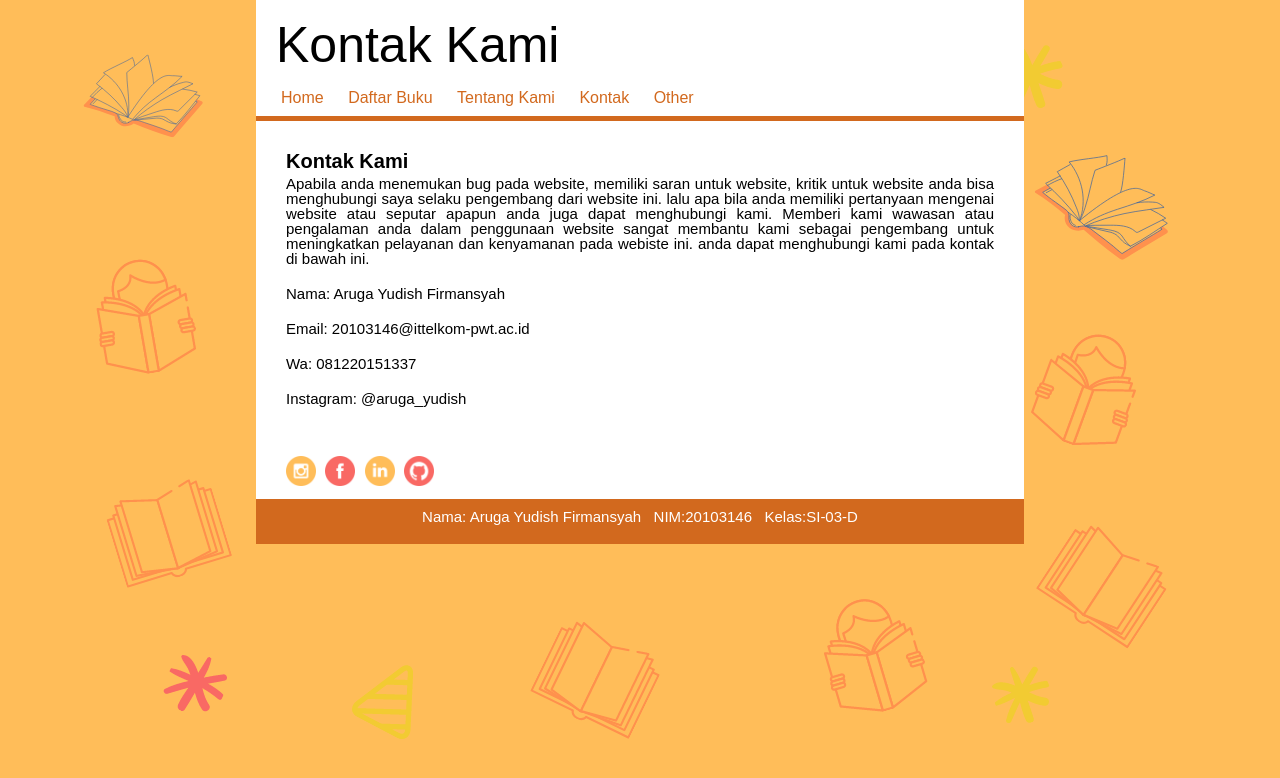
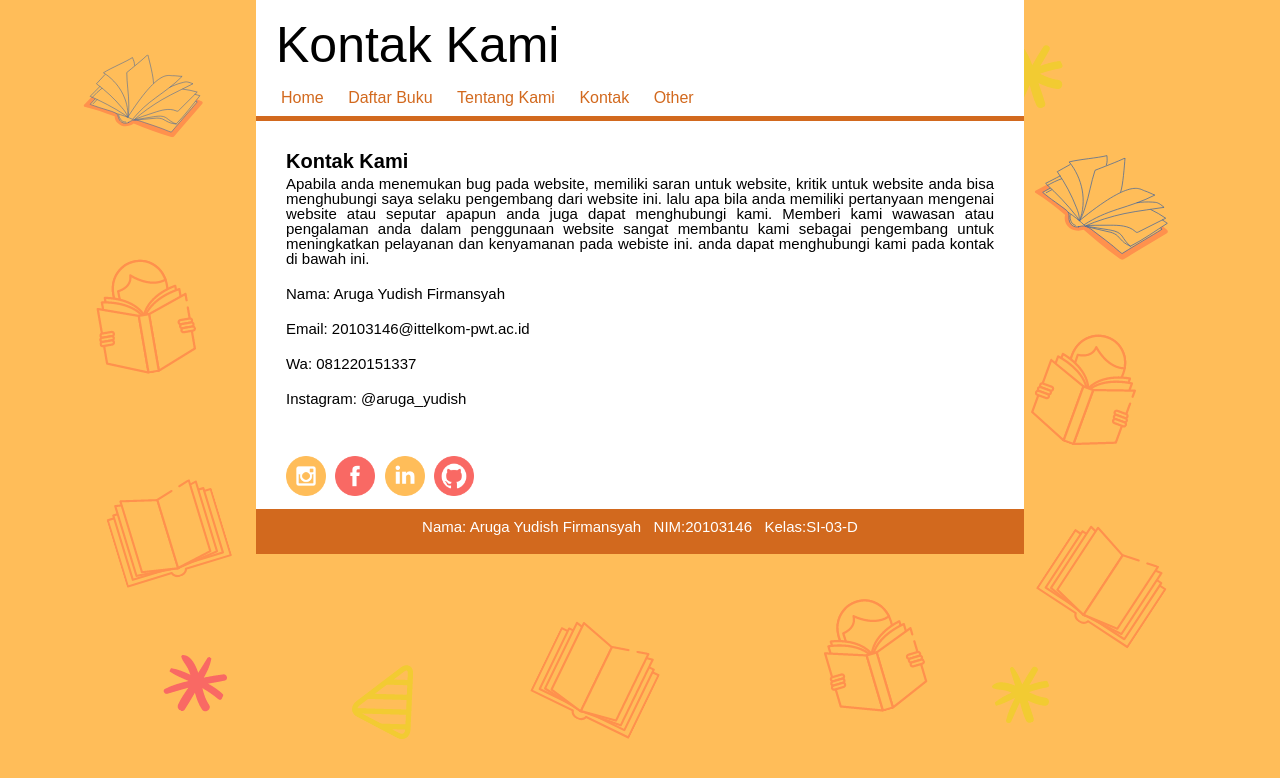
Before and after one commit to ArugaYudish/arugayf, a plain HTML site: page kontak.html in a window 1280 px wide. Drawn offline with Linux system fonts and the light colour scheme.

Commit message:
update 2 kontak html

```diff
--- a/kontak.html
+++ b/kontak.html
@@ -46,10 +46,10 @@
 
 			<ul>
 
-				<li><a href="https://www.instagram.com/aruga_yudish/"><img src="image/ig.png" width="30px"></a></li>
-				<li><a href="https://web.facebook.com/aruga.yf/"><img src="image/fb.png" width="30px"></a></li>
-				<li><a href="https://www.linkedin.com/in/arugayudishf/"><img src="image/linked.png" width="30px"></a></li>
-				<li><a href="https://github.com/ArugaYudish"><img src="image/git.png" width="30px"></a></li>
+				<li><a href="https://www.instagram.com/aruga_yudish/"><img src="image/ig.png" width="40px"></a></li>
+				<li><a href="https://web.facebook.com/aruga.yf/"><img src="image/fb.png" width="40px"></a></li>
+				<li><a href="https://www.linkedin.com/in/arugayudishf/"><img src="image/linked.png" width="40px"></a></li>
+				<li><a href="https://github.com/ArugaYudish"><img src="image/git.png" width="40px"></a></li>
 
 			</ul>
 		</div>
```
